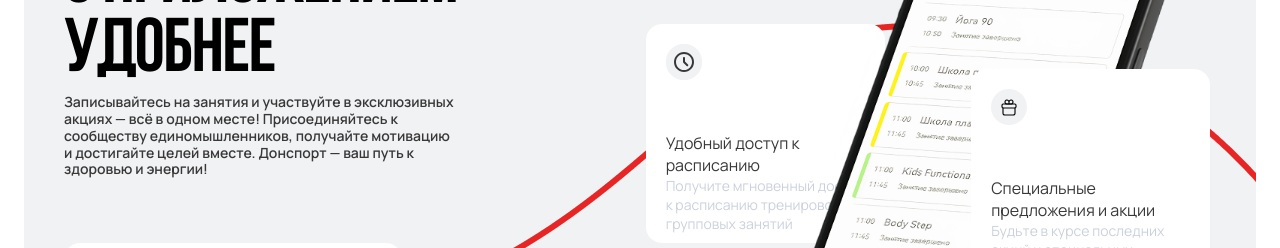
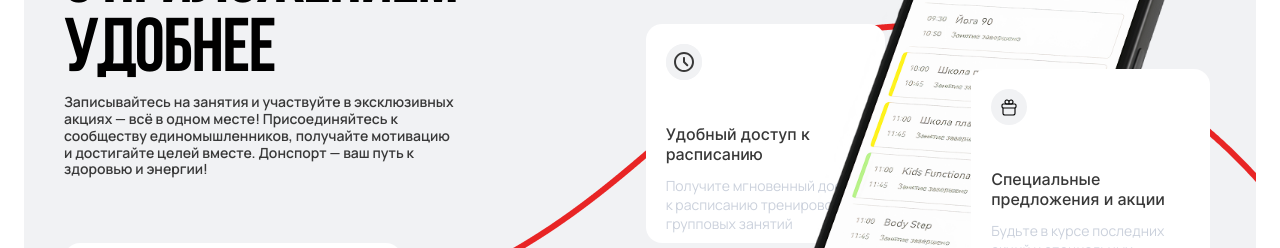
Before and after one commit to BogdanKurenkov/donsport, a website built with Vite: page index.html in a window 1280 px wide. Shown: the part 4800-5048 px from the top of the page. Built offline with nearby package versions, Linux system fonts and the light colour scheme; a script that the page names is missing; a small style sheet from the web is missing.

Commit message:
feat: added inter font for cards titles

```diff
--- a/js/count.js
+++ b/js/count.js
@@ -32,14 +32,12 @@
 
 function initializeCountUp(target) {
     if (!target || !(target instanceof HTMLElement)) {
-        console.error("Элемент не найден или недоступен:", target);
         return;
     }
 
     const endValue = parseInt(target.getAttribute('data-target'), 10);
 
     if (isNaN(endValue)) {
-        console.error(`Некорректное значение data-target для элемента: ${target}`);
         return;
     }
 
@@ -55,6 +53,6 @@
     if (!countUp.error) {
         countUp.start();
     } else {
-        console.error(`Ошибка при инициализации CountUp: ${countUp.error}`);
+        console.error(`err: ${countUp.error}`);
     }
 }
--- a/styles/style.css
+++ b/styles/style.css
@@ -38,6 +38,13 @@
 
 *:not(h1, h2, h3, h4, h5, h6) {
     font-family: 'Manrope', sans-serif;
+}
+
+.love-card__title,
+.app-card-title,
+.news-title,
+.feedback-top p {
+    font-family: 'Inter', sans-serif;
 }
 
 :root {
@@ -1843,6 +1850,17 @@
     border-radius: 12px;
 }
 
+.app-card-description {
+    margin-top: 16px;
+}
+
+.app-card-title,
+.news-title,
+.feedback-top p {
+    font-size: 22px;
+    font-weight: 500;
+}
+
 @media(max-width:1680px) {
     .header-menu-link {
         padding: 9px 12px;
@@ -1875,6 +1893,12 @@
 }
 
 @media(max-width:1440px) {
+
+    .app-card-title,
+    .news-title,
+    .feedback-top p {
+        font-size: 16px;
+    }
 
     .map-card-wrapper {
         background-image: url('/assets/img/line_map1440.png');
@@ -2336,6 +2360,14 @@
     .btn-abs {
         padding: 9px 18px;
         font-size: 14px;
+    }
+
+    .app-card-title {
+        font-size: 16px;
+    }
+
+    .app-card-description {
+        margin-top: 12px;
     }
 }
 
@@ -3263,7 +3295,7 @@
         left: calc(49vw - 35px);
     }
 
-    .map-card-wrapper{
+    .map-card-wrapper {
         gap: 20px;
     }
 }
```
